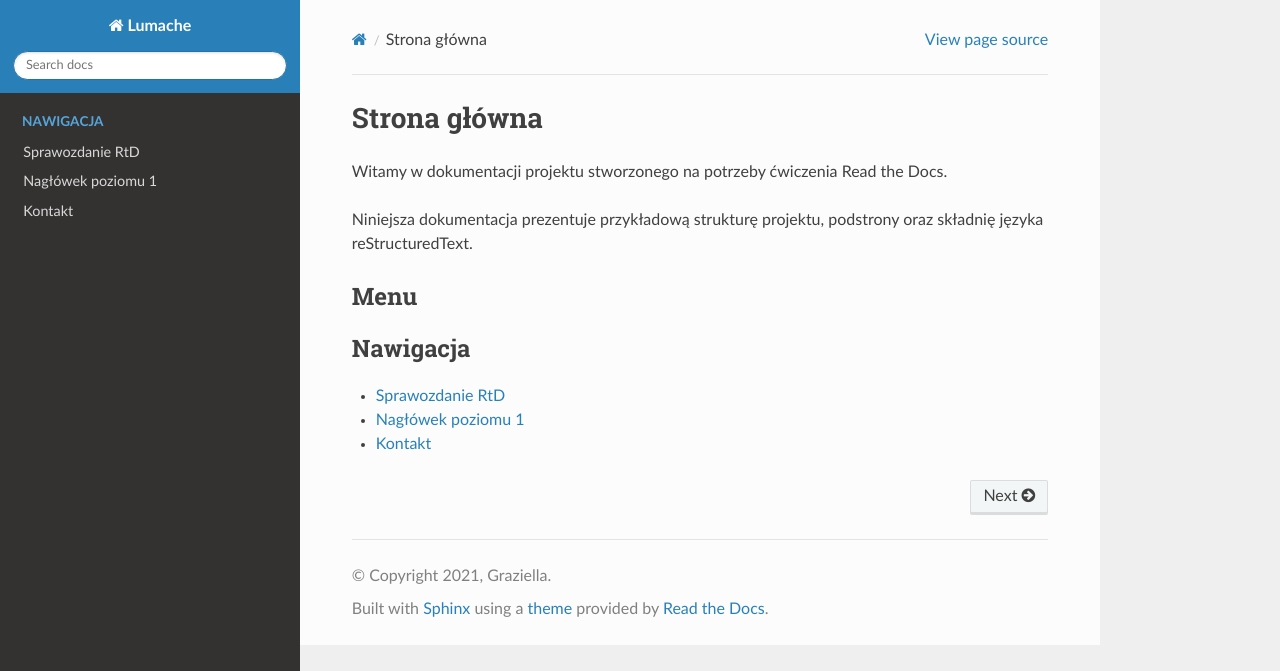
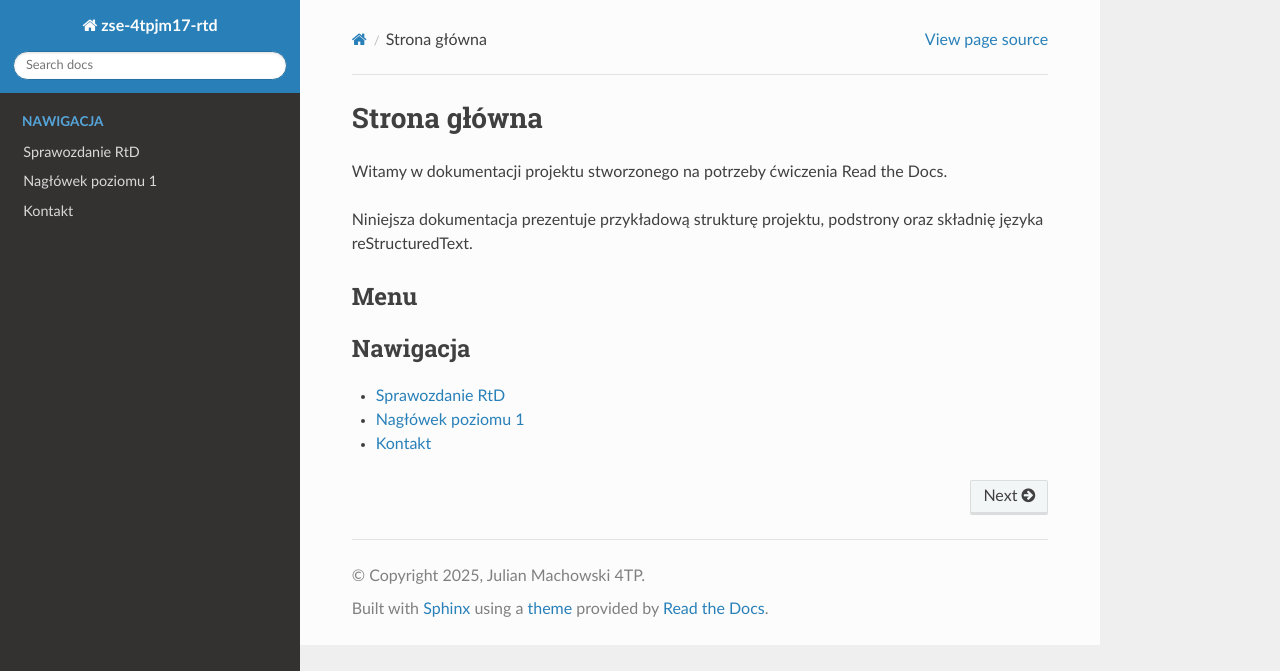
Before and after one commit to Youlek07/zse-4tpjm17-rtd, a Sphinx documentation site: the page built from docs/source/index.rst, in a window 1280 px wide. Shown: the top 671 px of the page. Built offline with Sphinx 7.4.7 and the Read the Docs theme 3.1.0, drawn with Linux system fonts in a browser that asks for light colours.

Commit message:
Update conf.py

```diff
--- a/docs/source/conf.py
+++ b/docs/source/conf.py
@@ -2,9 +2,9 @@
 
 # -- Project information
 
-project = 'Lumache'
-copyright = '2021, Graziella'
-author = 'Graziella'
+project = 'zse-4tpjm17-rtd'
+copyright = '2025, Julian Machowski 4TP'
+author = 'Julian Machowski'
 
 release = '0.1'
 version = '0.1.0'
```
